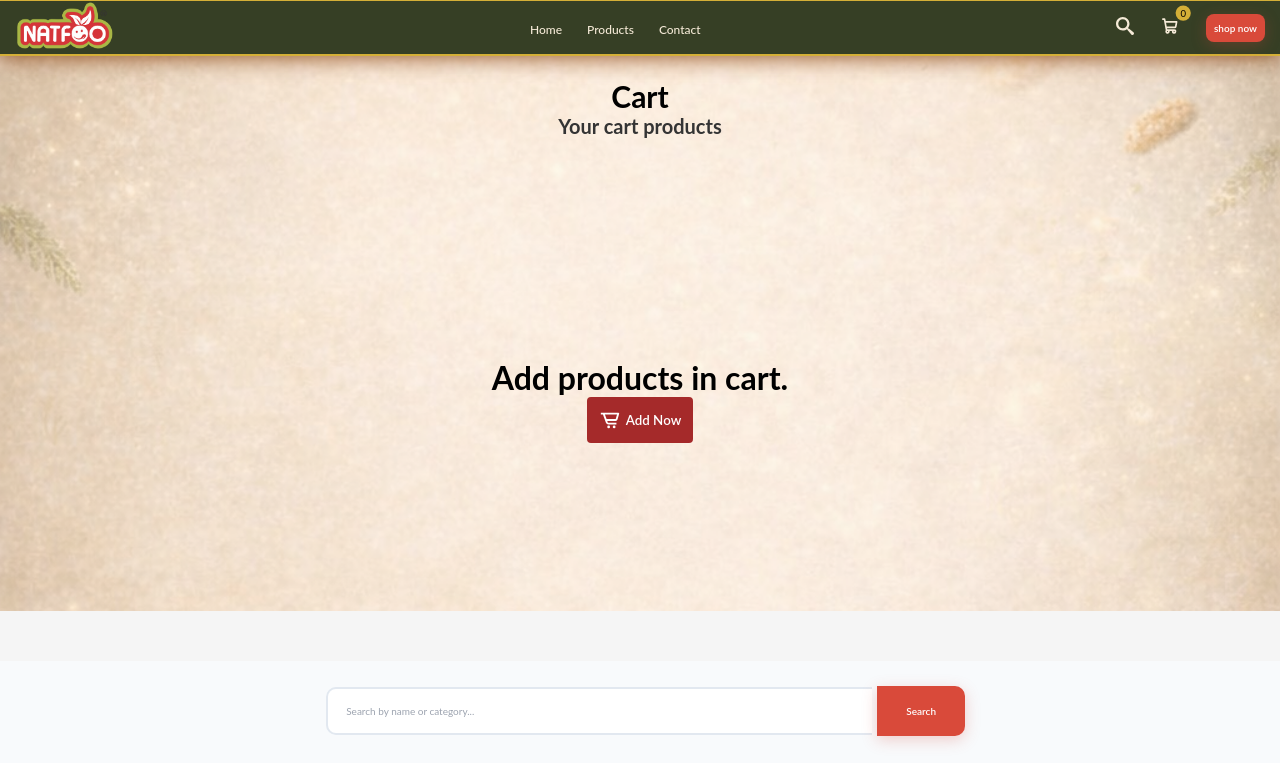
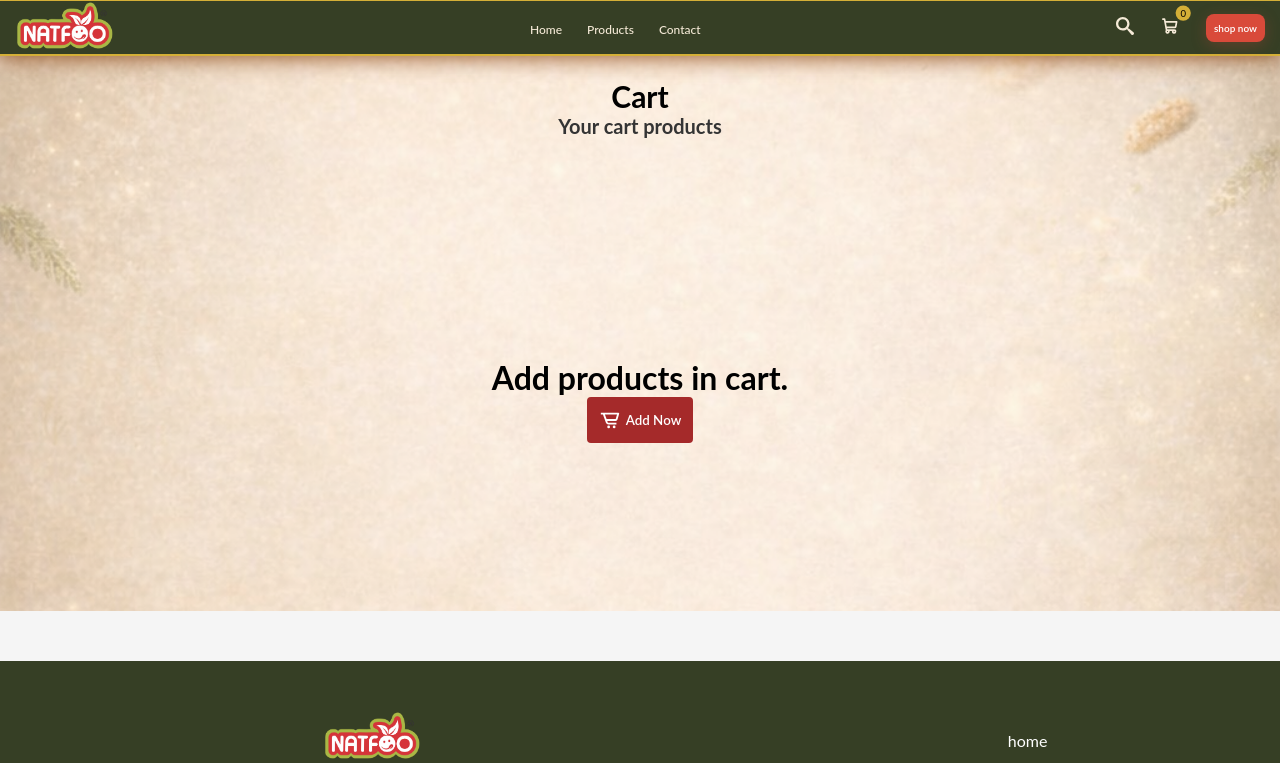
Before and after one commit to natfooin/natfoo, a React (Vite) app: page /cart in a window 1280 px wide. Shown: the top 763 px of the page. Built offline with nearby package versions, Linux system fonts and the light colour scheme.

Commit message:
Added basic routes v1

```diff
--- a/src/App.jsx
+++ b/src/App.jsx
@@ -32,7 +32,6 @@ const App = () => {
       />
 
       <OpeningScreen />
-      {/* <AllProducts /> */}
       <Routes>
         <Route
           path="/"
@@ -71,9 +70,10 @@ const App = () => {
             </div>
           }
         />
+        <Route path="/products" element={<MainProducts />} />
       </Routes>
-      <MainProducts />
-      {/* <Footer /> */}
+
+      <Footer />
     </>
   );
 };
--- a/src/pages/Cart.jsx
+++ b/src/pages/Cart.jsx
@@ -76,7 +76,7 @@ const Cart = ({
       ) : (
         <div className="no-records">
           <h1>Add products in cart.</h1>
-          <Link to={"/"} style={{textDecoration:"none"}}>            {/* this should redirect to /products */}
+          <Link to={"/products"} style={{textDecoration:"none"}}>
             <button>
               <BiCartAlt size={22} />
               Add Now
```
